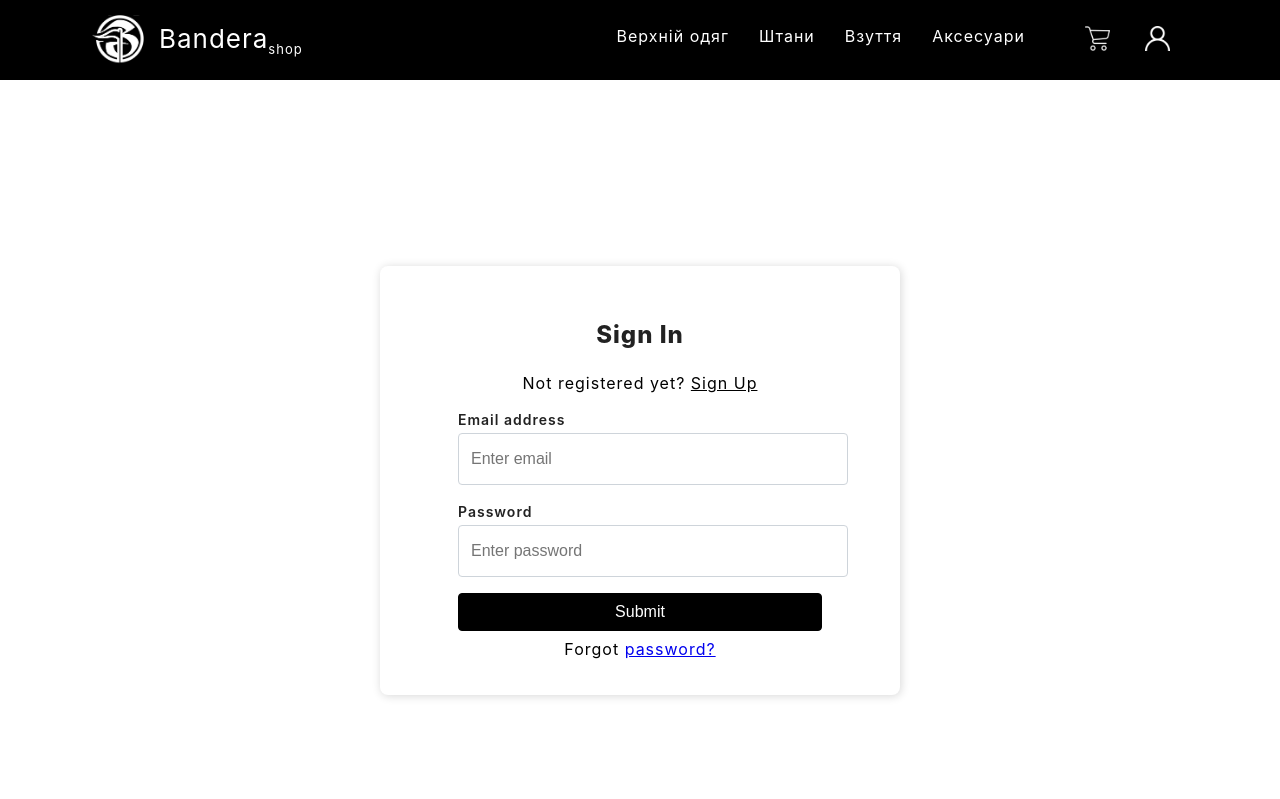
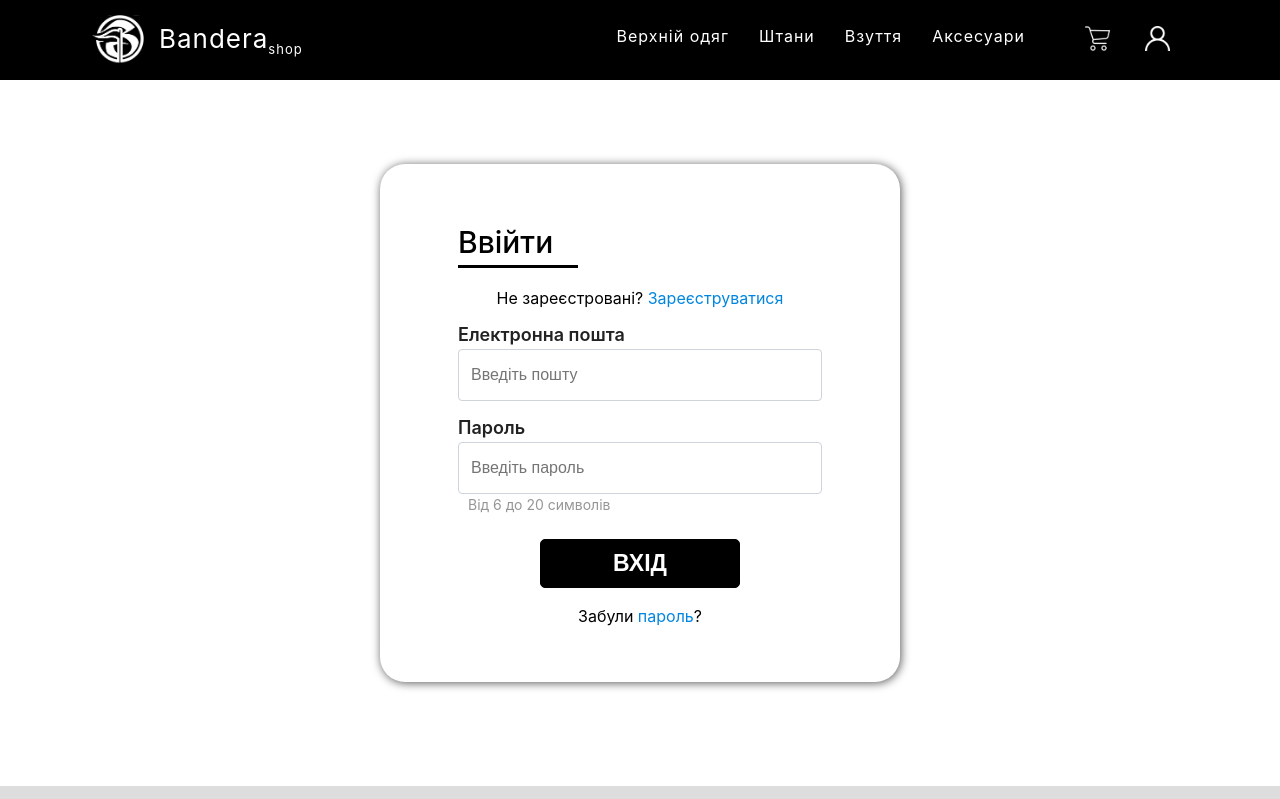
Before and after one commit to Glubin-yep/bandera-shop-front, a React (Create React App) app: page /auth in a window 1280 px wide. Shown: the top 799 px of the page. Built offline with nearby package versions, Linux system fonts and the light colour scheme; no server answers.

Commit message:
login_edits

```diff
--- a/src/components/login/loginForm.jsx
+++ b/src/components/login/loginForm.jsx
@@ -98,7 +98,7 @@ function LoginForm() {
       <div className="Auth-form-container">
         <form className="Auth-form">
           <div className="Auth-form-content">
-            <h3 className="Auth-form-title">logout</h3>
+            <h3 className="Auth-form-title log--out">Ви уже авторизовані</h3>
 
             <div className="d-grid gap-2 mt-3">
               <button
@@ -106,7 +106,7 @@ function LoginForm() {
                 className="btn btn-primary"
                 onClick={handlelogout}
               >
-                logout
+                ВИЙТИ
               </button>
             </div>
           </div>
@@ -120,30 +120,33 @@ function LoginForm() {
       <div className="Auth-form-container">
         <form className="Auth-form">
           <div className="Auth-form-content">
-            <h3 className="Auth-form-title">Sign In</h3>
+            <h3 className="Auth-form-title">Ввійти</h3>
+            <hr className="sign--in--line"/>
             <div className="text-center">
-              Not registered yet?{" "}
+              Не зареєстровані?{" "}
               <span className="link-primary" onClick={changeAuthMode}>
-                Sign Up
+                Зареєструватися
               </span>
             </div>
             <div className="form-group mt-3">
-              <label>Email address</label>
+              <label>Електронна пошта</label>
               <input
                 type="email"
                 className="form-control mt-1"
-                placeholder="Enter email"
+                placeholder="Введіть пошту"
                 onChange={handleEmailChange}
               />
             </div>
             <div className="form-group mt-3">
-              <label>Password</label>
+              <label>Пароль</label>
               <input
                 type="password"
                 className="form-control mt-1"
-                placeholder="Enter password"
+                placeholder="Введіть пароль"
+                maxlength="20"
                 onChange={handlePasswordChange}
               />
+              <p className="limit--charachter--text">Від 6 до 20 символів</p>
             </div>
             <div className="d-grid gap-2 mt-3">
               <button
@@ -151,11 +154,11 @@ function LoginForm() {
                 className="btn btn-primary"
                 onClick={handleSubmit}
               >
-                Submit
+                ВХІД
               </button>
             </div>
             <p className="text-center mt-2">
-              Forgot <a href="/auth">password?</a>
+              Забули <a href="/auth" className="forgot--password">пароль</a>?
             </p>
           </div>
         </form>
@@ -168,37 +171,37 @@ function LoginForm() {
       <div className="Auth-form-container">
         <form className="Auth-form">
           <div className="Auth-form-content">
-            <h3 className="Auth-form-title">Sign In</h3>
+            <h3 className="Auth-form-title">Реєстрація</h3>
             <div className="text-center">
-              Already registered?{" "}
+              Вже зареєстровані?{" "}
               <span className="link-primary" onClick={changeAuthMode}>
-                Sign In
+                Ввійти
               </span>
             </div>
             <div className="form-group mt-3">
-              <label>Email address</label>
+              <label>Електронна пошта</label>
               <input
                 type="email"
                 className="form-control mt-1"
-                placeholder="Enter email"
+                placeholder="Введіть пошту"
                 onChange={handleEmailChange}
               />
             </div>
             <div className="form-group mt-3">
-              <label>Password</label>
+              <label>Пароль</label>
               <input
                 type="password"
                 className="form-control mt-1"
-                placeholder="Password"
+                placeholder="Введіть пароль"
                 onChange={handlePasswordChange}
               />
             </div>
             <div className="form-group mt-3">
-              <label>Confirm Password</label>
+              <label>Підтвердіть пароль</label>
               <input
                 type="password"
                 className="form-control mt-1"
-                placeholder="Password"
+                placeholder="Введіть пароль"
                 onChange={handleConfirmPasswordChange}
               />
             </div>
@@ -208,12 +211,9 @@ function LoginForm() {
                 className="btn btn-primary"
                 onClick={handleSubmit}
               >
-                Submit
+                Реєстрація
               </button>
             </div>
-            <p className="text-center mt-2">
-              Forgot <a href="/auth">password?</a>
-            </p>
           </div>
         </form>
       </div>
--- a/src/style.css
+++ b/src/style.css
@@ -226,15 +226,17 @@ html {
   display: flex;
   justify-content: center;
   align-items: center;
-  height: 100vh;
+  height: 65.7vh;
+  letter-spacing: 0;
+  padding-top: 80px;
 }
 
 .Auth-form {
   width: 520px;
-  box-shadow: rgb(0 0 0 / 16%) 1px 1px 10px;
-  padding-top: 30px;
-  padding-bottom: 20px;
-  border-radius: 8px;
+  box-shadow: rgba(0, 0, 0, 0.658) 1px 1px 10px;
+  padding-top: 40px;
+  padding-bottom: 40px;
+  border-radius: 25px;
   background-color: white;
 }
 
@@ -244,15 +246,29 @@ html {
 }
 
 .Auth-form-title {
+  margin: 0;
+  margin-top: 20px;
+  margin-bottom: 5px;
+  font-size: 30px;
+  color: #000;
+  font-weight: 500;
+}
+
+.log--out {
   text-align: center;
-  margin-bottom: 1em;
-  font-size: 24px;
-  color: rgb(34, 34, 34);
-  font-weight: 800;
+}
+
+.sign--in--line {
+  margin: 0;
+  border: 0;
+  height: 3px;
+  width: 120px;
+  background-color: #000;
+  margin-bottom: 20px;
 }
 
 label {
-  font-size: 14px;
+  font-size: 18px;
   font-weight: 600;
   color: rgb(34, 34, 34);
 }
@@ -267,7 +283,7 @@ label {
 
 .form-control {
   display: block;
-  width: 100%;
+  width: 338px;
   height: calc(1.5em + 0.75rem + 2px);
   padding: 0.375rem 0.75rem;
   font-size: 1rem;
@@ -312,18 +328,30 @@ label {
 margin-top: 0.5rem; /* mt-2 is equivalent to margin-top: 0.5rem */
 }
 
+.limit--charachter--text {
+  margin: 0;
+  margin-top: 2px;
+  margin-left: 10px;
+  font-size: 14px;
+  color: #969696;
+}
+
 .btn {
   display: inline-block;
-  font-weight: 400;
+  font-weight: 600;
+  width: 200px;
+  margin: auto;
+  margin-top: 10px;
+  margin-bottom: 10px;
   text-align: center;
   white-space: nowrap;
   vertical-align: middle;
   user-select: none;
   border: 1px solid transparent;
   padding: 0.375rem 0.75rem;
-  font-size: 1rem;
+  font-size: 23px;
   line-height: 1.5;
-  border-radius: 0.25rem;
+  border-radius: 5px;
   cursor: pointer;
   transition: color 0.15s ease-in-out,
               background-color 0.15s ease-in-out,
@@ -332,20 +360,33 @@ margin-top: 0.5rem; /* mt-2 is equivalent to margin-top: 0.5rem */
 }
 
 .btn-primary {
-  color: #fff;
+  color: #ffffff;
   background-color: black;
   border-color: black;
 }
 
-.link-primary{
-  color: black;
+.forgot--password {
+  color: rgb(0, 134, 223);
+  text-decoration: none;
+  cursor: pointer;
+}
+
+.forgot--password:hover {
+  color: darkblue;
   text-decoration: underline;
+  text-underline-offset: 3px;
+}
+
+.link-primary {
+  color: rgb(0, 134, 223);
+  text-decoration: none;
   cursor: pointer;
 }
 
 .link-primary:hover{
   color: darkblue;
-  text-decoration: none;
+  text-decoration: underline;
+  text-underline-offset: 3px;
 }
 
 @media screen and (max-width: 1200px) {
```
